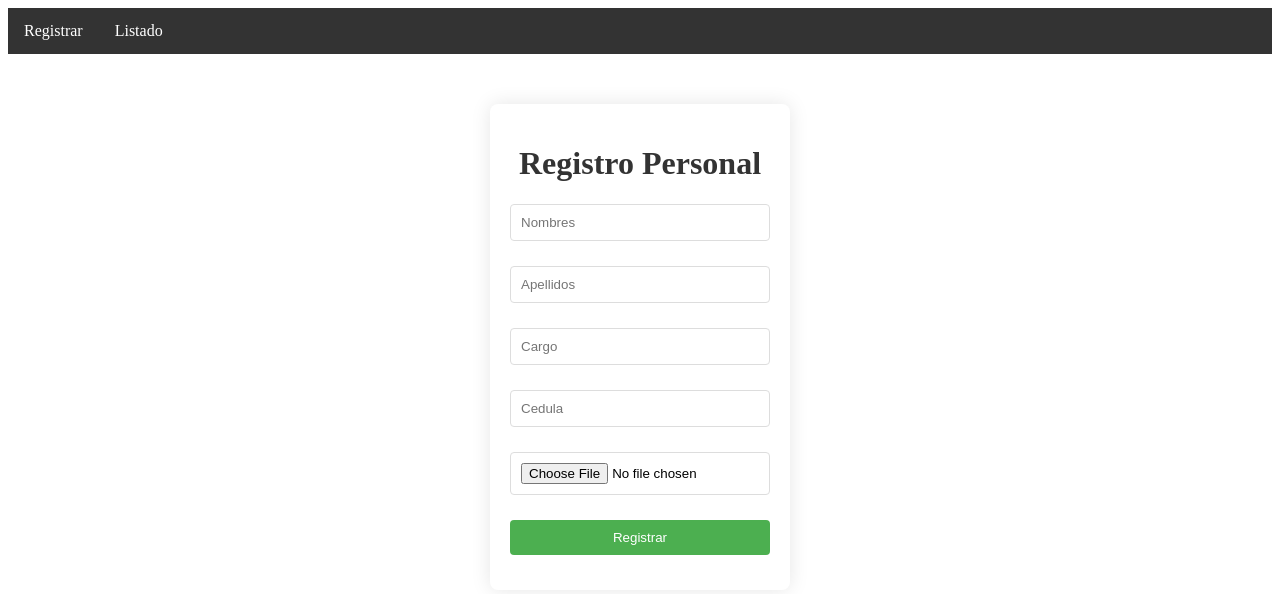
After one commit to ARANGUSFT/Scanner, a Django app: page /Registro in a window 1280 px wide. The commit adds this page. Shown: the top 594 px of the page. Run offline with Django 3.2, Linux system fonts and the light colour scheme.

Commit message:
Ipdate 3

```diff
--- /dev/null
+++ b/biometric/static/css/form.css
@@ -0,0 +1,50 @@
+.form-container {
+    background-color: #fff;
+    box-shadow: 0 0 20px rgba(0, 0, 0, 0.1);
+    border-radius: 8px;
+    overflow: hidden;
+    width: 300px;
+    max-width: 100%;
+    padding: 20px;
+    box-sizing: border-box;
+    margin: auto; /* Esto centrará horizontalmente el formulario */
+    margin-top: 50px;
+}
+
+h1 {
+    text-align: center;
+    color: #333;
+}
+
+.form-group {
+    margin-bottom: 15px;
+}
+
+input {
+    width: 100%;
+    padding: 10px;
+    margin-bottom: 10px;
+    border: 1px solid #ddd;
+    border-radius: 4px;
+    box-sizing: border-box;
+}
+
+input:focus {
+    outline: none;
+    border-color: #4caf50;
+}
+
+button {
+    background-color: #4caf50;
+    color: #fff;
+    padding: 10px 20px;
+    border: none;
+    border-radius: 4px;
+    cursor: pointer;
+    width: 100%;
+    box-sizing: border-box;
+}
+
+button:hover {
+    background-color: #45a049;
+}
--- a/biometric/static/css/nav.css
+++ b/biometric/static/css/nav.css
@@ -1,9 +1,3 @@
-body {
-	font-family: Arial, sans-serif;
-	margin: 0;
-	padding: 0;
-}
-
 nav {
 	background-color: #333;
 	overflow: hidden;
--- a/biometric/layouts/nav.html
+++ b/biometric/templates/layouts/nav.html
@@ -6,6 +6,7 @@
     <meta name="viewport" content="width=device-width, initial-scale=1.0">
     <!-- Style -->
     <link rel="stylesheet" href="{% static 'css/nav.css' %}">
+    <link rel="stylesheet" href="{% static 'css/form.css' %}">
     <!-- Js -->
     <script src="{% static 'js/nav.js' %}"></script>
     <title>Scanner Biometric</title>
--- /dev/null
+++ b/biometric/templates/register.html
@@ -0,0 +1,43 @@
+{% extends 'layouts/nav.html'%}
+
+{% load static %}
+
+
+{% block content %}
+  <div class="form-container">
+    <form action="" method="POST" enctype="multipart/form-data">
+        {% csrf_token %}
+
+        <h1>Registro Personal</h1>
+
+        <div class="">
+          <div class="form-group">
+            <input type="text" name="name" placeholder="Nombres">
+          </div>
+
+          <div class="form-group">
+              <input type="text" name="lastname" placeholder="Apellidos">
+          </div>
+
+          <div class="form-group">
+              <input type="text" name="position" placeholder="Cargo">
+          </div>
+
+          <div class="form-group">
+              <input type="number" name="identificate" placeholder="Cedula">
+          </div>
+
+          <div class="form-group">
+              <input type="file" name="facial">
+          </div>
+
+          <!-- Button -->
+          <div class="form-group">
+              <button type="submit">Registrar</button>
+          </div>
+        </div>
+
+    </form>
+  </div>
+
+{% endblock %}
```
Also changed, not shown: biometric/templates/Form/register.html (deleted, +0 -26 lines), biometric/migrations/0001_initial.py (added), biometric/templates/Form/list.html (deleted), biometric/templates/Form/update.html (deleted), biometric/templates/list.html (added), biometric/templates/update.html (added).
